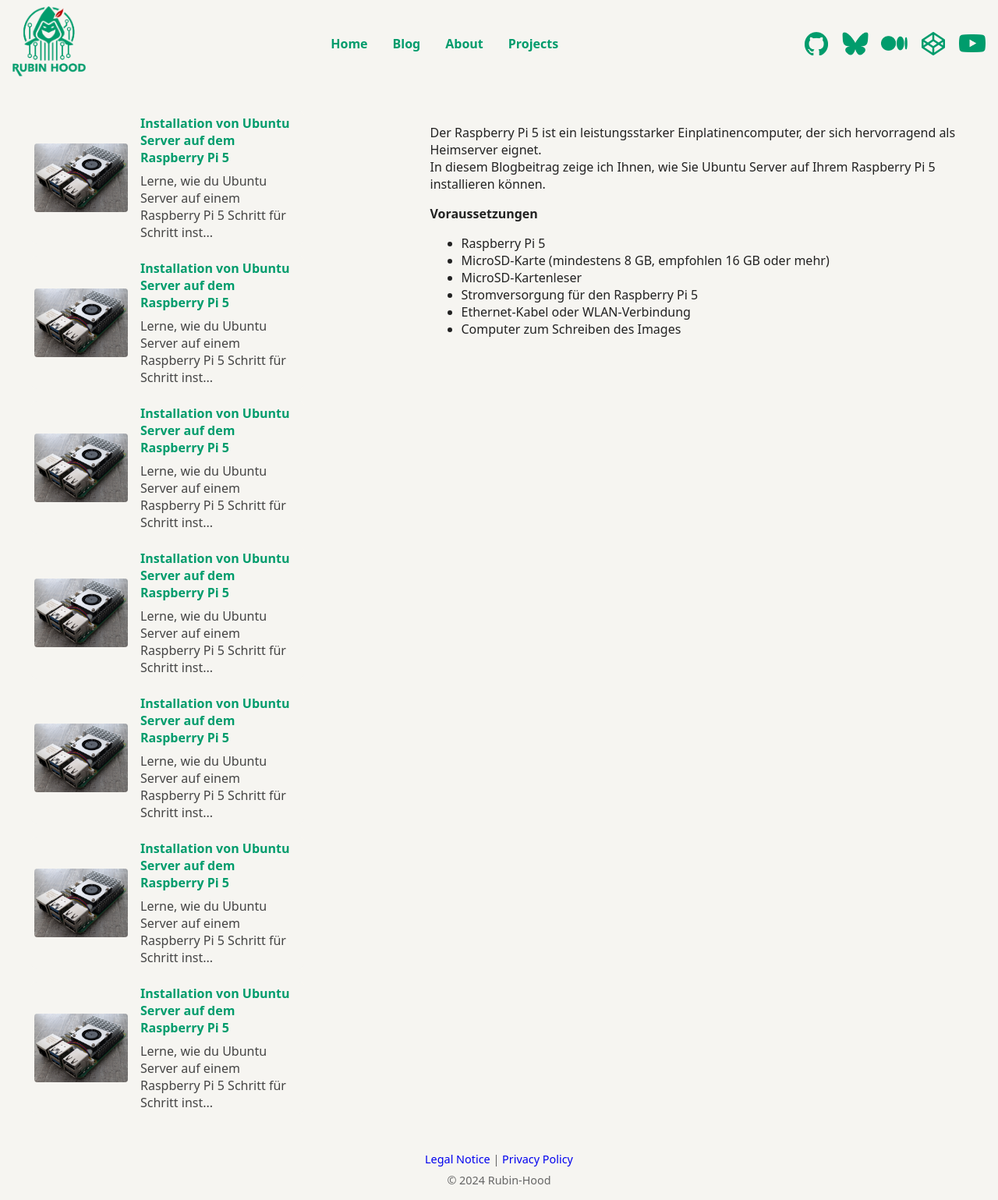
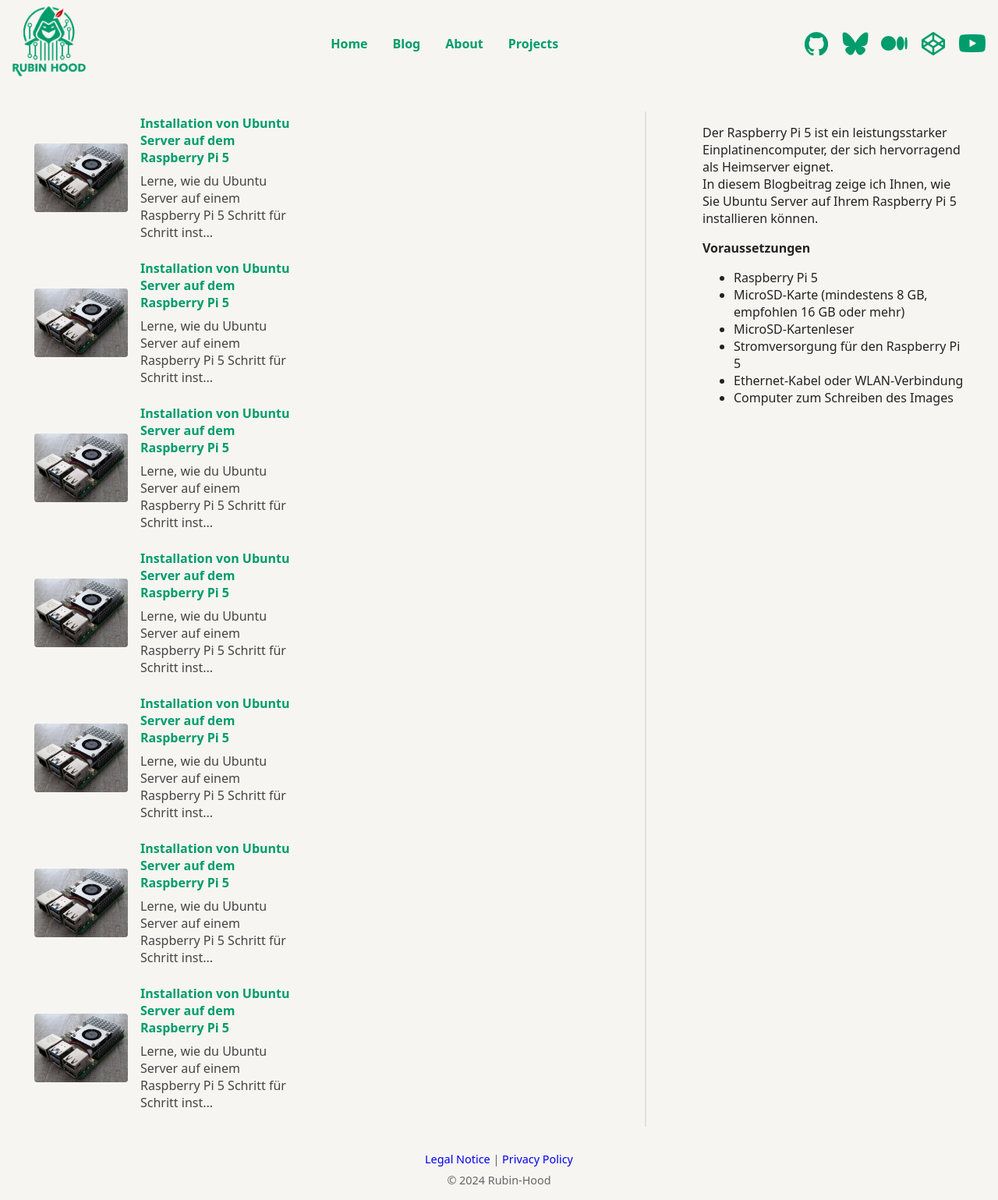
Before and after one commit to rubin-hood/rubinhood-blog, a Jekyll site: the page built from _posts/2024-06-01-beispiel.md, in a window 1280 px wide. Shown: the whole page at 78% size. Built offline with Jekyll 4.4.1, drawn with Linux system fonts in a browser that asks for light colours.

Commit message:
Update style.css

```diff
--- a/assets/css/style.css
+++ b/assets/css/style.css
@@ -445,3 +445,25 @@ body.noscroll {
 .blog-teaser-grid .blog-card {
   border: 1px solid #c4c4c4 !important;   /* Deutlicher Rahmen für bessere Abgrenzung */
 }
+
+
+
+
+
+
+
+.blog-layout {
+  display: flex;
+}
+
+.blog-sidebar {
+  width: 350px; /* Oder wie breit du deine Sidebar willst */
+  border-right: 2px solid #e0e0e0; /* Die Linie! */
+  padding-right: 20px;
+  box-sizing: border-box;
+}
+
+.blog-content {
+  flex: 1;
+  padding-left: 40px; /* Abstand von der Linie */
+}
```
